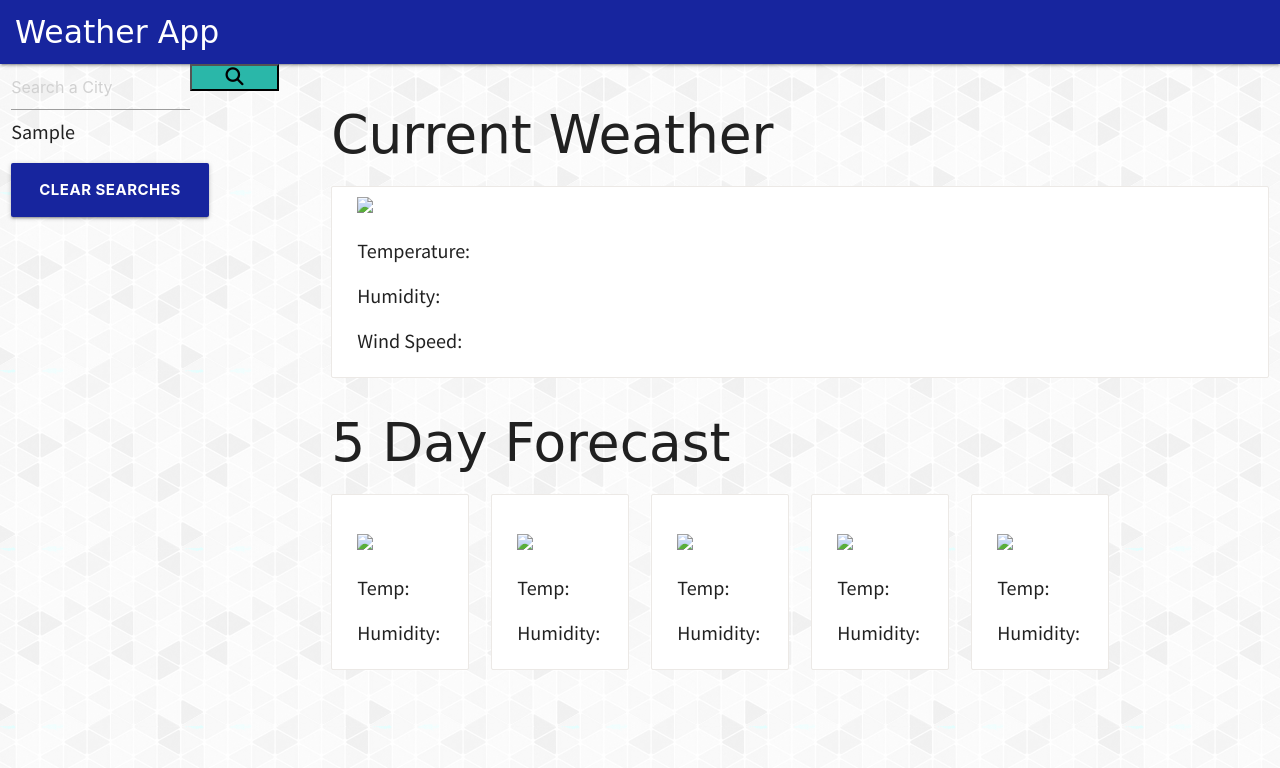
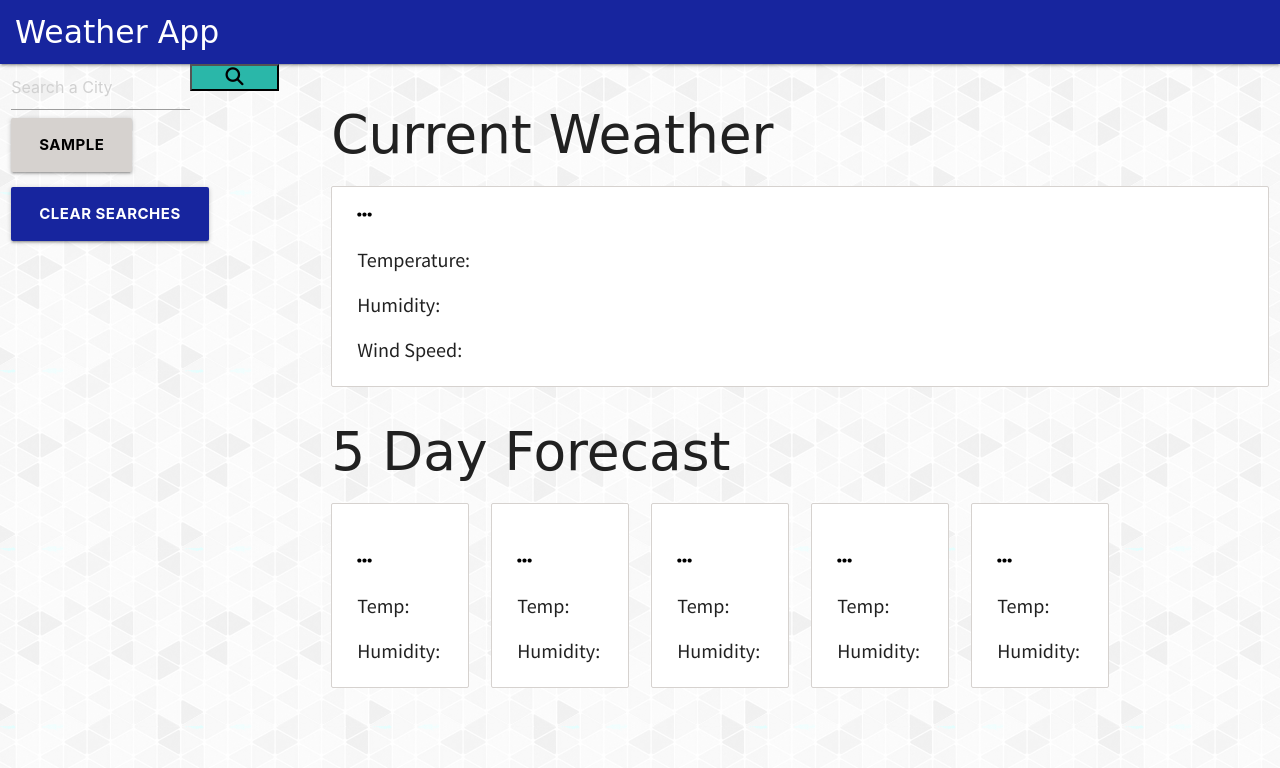
Before and after one commit to jenniferkirwin/weatherapp, a plain HTML site: page index.html in a window 1280 px wide. Both pictures are taken after typing "Sample" into the empty fields and a click on the button 234 px from the left and 77 px from the top of the page. Drawn offline with nearby package versions, Linux system fonts and the light colour scheme; no server answers; a web font is replaced by a local one.

Commit message:
Adjusted UI and made past cities clickable

```diff
--- a/css/style.scss
+++ b/css/style.scss
@@ -2,9 +2,10 @@
 
 $primary-color: #17259E;
 $secondary-color: #62B6CB;
-$grey: #ECE9E6;
+$grey: #D6D2CF;
 $light-grey:#ECE9E6;
 $light-color: #ffffff;
+$dark-color: #000000;
 $default-padding: 15px;
 $header-font: 'Calistoga', cursive;
 $body-font: 'Noto Sans KR', sans-serif;
@@ -37,6 +38,16 @@ button.mycolor {
     }
 }
 
+button.greycolor {
+    background-color: $grey;
+    color: $dark-color;
+    font-weight: bold;
+    margin-bottom: $default-padding;
+    &:hover, &:active, &:focus {
+        background-color:lighten($primary-color, 20%);
+    }
+}
+
 /* -------------------------------------------------------------- */
 /* Styling the wrapper and to do layout*/
 /* -------------------------------------------------------------- */
@@ -46,6 +57,11 @@ button.mycolor {
     border-radius: 2px;
     padding: 5px 25px;
     background-color: $light-color;
+}
+
+.place-holder {
+    max-width: 15px;
+    padding-top: $default-padding;
 }
 
 /* -------------------------------------------------------------- */
@@ -73,7 +89,7 @@ button.mycolor {
 
 .city-list {
     clear: left;
-    li {
-        list-style-type: none;
+    .btn-city {
+        display: block;
     }
 }
--- a/index.html
+++ b/index.html
@@ -43,8 +43,8 @@
         <input class="search-box" id="search" type="text" placeholder="Search a City" name="search">
         <button class="search-btn" type="submit"><i class="fas fa-search"></i></button>
       </form>
-      <ul class="city-list">
-      </ul>
+      <div class="city-list">
+      </div>
       <button type="button" class="btn-large mycolor btn-clear">Clear Searches</button>
     </div>
     <div class="col s12 m8 l9">
@@ -52,7 +52,7 @@
       <p class="current-date"></p>
       <h2>Current Weather</h2>
       <div class="weather-panel">
-        <img class="current-icon" src="//:0">
+        <img class="current-icon place-holder" src="images/ellipsis-h-solid.svg">
         <p>Temperature: <span class="current-temp"></span></p>
         <p>Humidity: <span class="current-humidity"></span></p>
         <p>Wind Speed: <span class="current-wind"></span></p>
@@ -63,7 +63,7 @@
         <div class="col s12 m2 l2">
           <div class="weather-panel" data-day="0">
             <h3 class="fcDate"></h3>
-            <img class="fcIcon" src="//:0">
+            <img class="fcIcon place-holder" src="images/ellipsis-h-solid.svg">
             <p>Temp: <span class="fcTemp"></span></p>
             <p>Humidity: <span class="fcHumid"></span></p>
           </div>
@@ -71,7 +71,7 @@
         <div class="col s12 m2 l2">
           <div class="weather-panel" data-day="1">
             <h3 class="fcDate"></h3>
-            <img class="fcIcon" src="//:0">
+            <img class="fcIcon place-holder" src="images/ellipsis-h-solid.svg">
             <p>Temp: <span class="fcTemp"></span></p>
             <p>Humidity: <span class="fcHumid"></span></p>
           </div>
@@ -79,7 +79,7 @@
         <div class="col s12 m2 l2">
           <div class="weather-panel" data-day="2">
             <h3 class="fcDate"></h3>
-            <img class="fcIcon" src="//:0">
+            <img class="fcIcon place-holder" src="images/ellipsis-h-solid.svg">
             <p>Temp: <span class="fcTemp"></span></p>
             <p>Humidity: <span class="fcHumid"></span></p>
           </div>
@@ -87,7 +87,7 @@
         <div class="col s12 m2 l2">
           <div class="weather-panel" data-day="3">
             <h3 class="fcDate"></h3>
-            <img class="fcIcon" src="//:0">
+            <img class="fcIcon place-holder" src="images/ellipsis-h-solid.svg">
             <p>Temp: <span class="fcTemp"></span></p>
             <p>Humidity: <span class="fcHumid"></span></p>
           </div>
@@ -95,7 +95,7 @@
         <div class="col s12 m2 l2">
           <div class="weather-panel" data-day="4">
             <h3 class="fcDate"></h3>
-            <img class="fcIcon" src="//:0">
+            <img class="fcIcon place-holder" src="images/ellipsis-h-solid.svg">
             <p>Temp: <span class="fcTemp"></span></p>
             <p>Humidity: <span class="fcHumid"></span></p>
           </div>
--- a/js/script.js
+++ b/js/script.js
@@ -36,7 +36,7 @@ $(document).ready(function () {
 
         // clear search and prepend li
         $(`#search`).val(``);
-        $cityList.prepend($(`<li>`).text(cityName));
+        $cityList.prepend($(`<button>`).attr(`data-city`,`${cityName}`).text(cityName).addClass(`btn-large greycolor btn-city`));
     });
 
     // Display saved searches on load
@@ -44,7 +44,7 @@ $(document).ready(function () {
     if (localStorage.getItem("searchedCities") !== null) {
         searchedCities = JSON.parse(localStorage.getItem("searchedCities"));
         for (i = 0; i < searchedCities.length; i++) {
-            $cityList.append($(`<li>`).text(searchedCities[i]));
+            $cityList.append($(`<button>`).attr(`data-city`,`${searchedCities[i]}`).text(searchedCities[i]).addClass(`btn-large greycolor btn-city`));
         }
         getAPIData(searchedCities[0]);
     }
@@ -95,6 +95,7 @@ $(document).ready(function () {
         forecastArrayFunc();
         for (i = 0; i < 5; i++) {
             let weatherPanel = $(`div[data-day="${i}"]`);
+            $(`.place-holder`).removeClass(`place-holder`);
             weatherPanel.find(`.fcDate`).text(moment(forecastArray[i].dt_txt).format('M/D'));
             weatherPanel.find(`.fcIcon`).attr(`src`, `${iconURL}${forecastArray[i].weather[0].icon}@2x.png`);
             weatherPanel.find(`.fcTemp`).html(`${tempConvertor(forecastArray[i].main.temp)}&#176;`);
@@ -109,8 +110,6 @@ $(document).ready(function () {
     // Display current weather
 
     function currentweatherPopulate() {
-
-        console.log(currentDay);
 
         let city = currentDay.name;
         let temp = tempConvertor(currentDay.main.temp);
@@ -128,12 +127,22 @@ $(document).ready(function () {
     };
 
     // -------------------------------------------------------------------------------------
-    // Clear searches and local storage
+    // Clear searches and local storage or searches city buttons
     // -------------------------------------------------------------------------------------
+
+    // Clear searches
 
     $(".btn-clear").on("click", function () {
         localStorage.clear();
         searchedCities = [];
         $cityList.empty();
     });
+
+    // City Button
+
+    $(`.btn-city`).on(`click`, function (event) {
+        event.preventDefault();
+        let cityBtn = $(this).attr(`data-city`);
+        getAPIData(cityBtn);
+    });
 });
```
Also changed, not shown: css/style.css, images/ellipsis-h-solid.svg (added), 1 other file.
